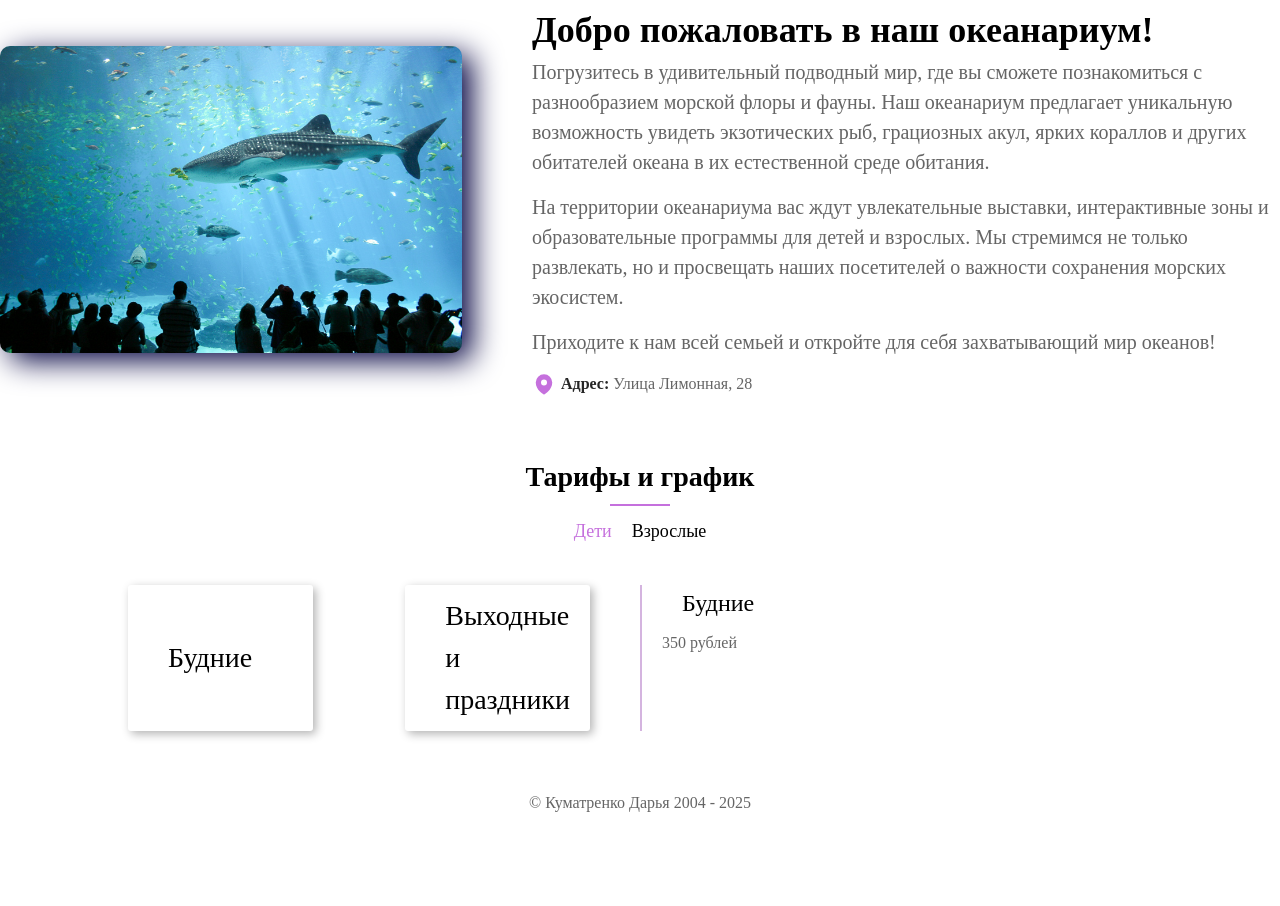
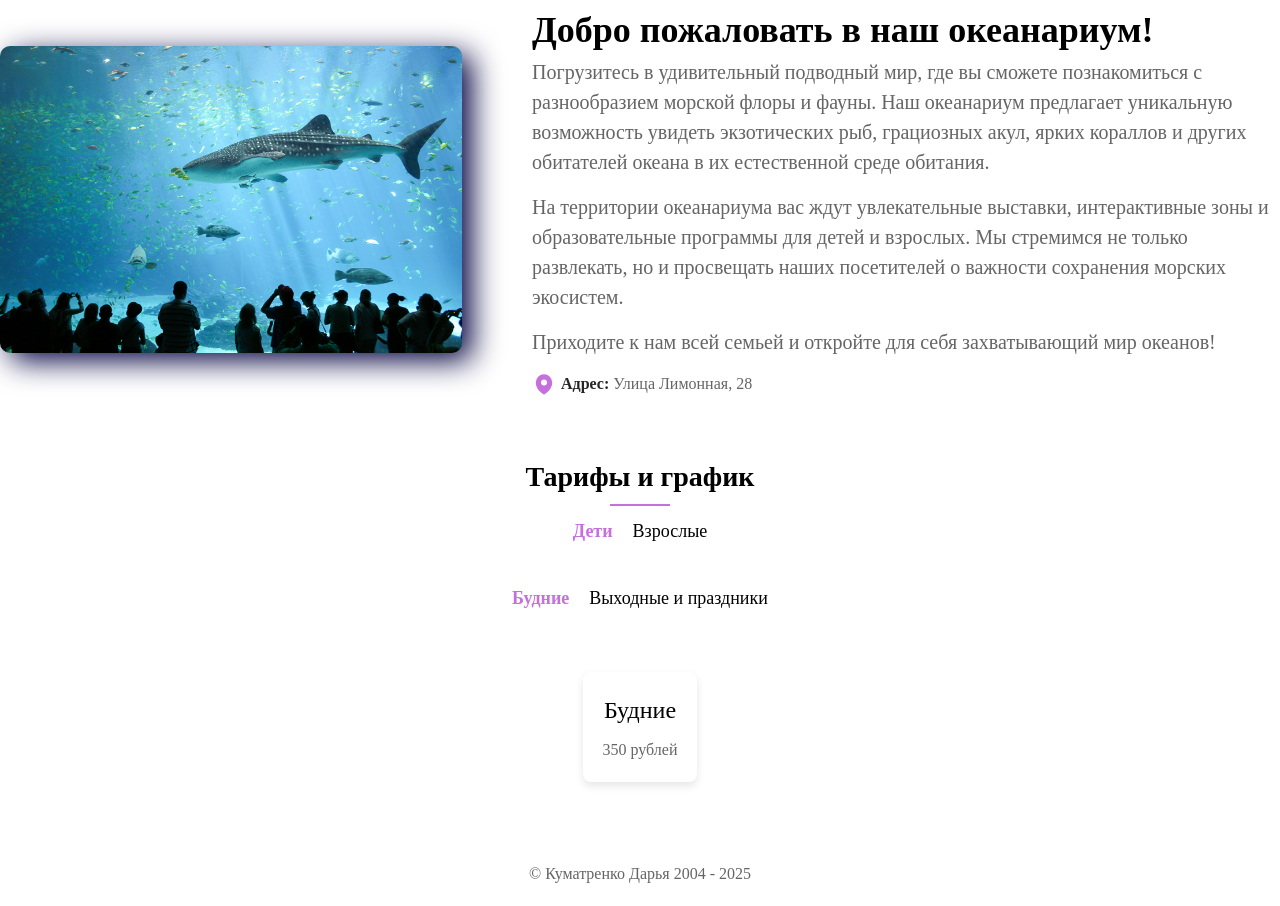
Before and after one commit to dshk0907/dshk.github.io, a plain HTML site: page index.html in a window 1280 px wide. Shown: the part 967-1873 px from the top of the page. Before the commit the page ends 1802 px from the top, so only its background shows below. Drawn offline with Linux system fonts and the light colour scheme.

Commit message:
Ура канец

```diff
--- a/css/style.css
+++ b/css/style.css
@@ -6,6 +6,7 @@
     --color-pinky: #d4b4df;
     --color-black: #262626;
 }
+
 /* Header стили */
 .header {
     position: relative;
@@ -28,9 +29,7 @@
     display: flex;
     align-items: center;
     justify-content: space-evenly;
-
     height: 90px;
-
     color: var(--color-pinky);
     background: var(--background-blue-opacity);
     z-index: 3;
@@ -80,7 +79,7 @@
     display: inline-block;
     width: 1000px;
     font-size: 35px;
-    line-height: 1,5em;
+    line-height: 1.5em;
     white-space: nowrap;
     border-right: 4px solid transparent;
     overflow: hidden;
@@ -88,7 +87,7 @@
 }
 @keyframes cursor {
     0% {
-      border-color: transparent;
+        border-color: transparent;
     }
     50% {
         border-color: #d4b4df;
@@ -153,74 +152,56 @@
 .pricetime {
     padding: 60px 0 40px;
 }
-.pricetime-filters {
+.pricetime-filters, .pricetime-day-filters {
+    list-style: none;
+    padding: 0;
+    margin: 0;
+    display: flex;
+    justify-content: center; /* Центрируем по горизонтали */
     gap: 20px;
-    font-size: 18px;
     margin-bottom: 40px;
 }
-.pricetime-filter {
+.pricetime-filter, .pricetime-day-filter {
     cursor: pointer;
     transition: color .25s ease;
+    font-size: 18px;
 }
-.pricetime-filter:hover {
+.pricetime-filter:hover, .pricetime-day-filter:hover {
     color: var(--color-pink);
+}
+.pricetime-filter.active, .pricetime-day-filter.active {
+    color: var(--color-pink);
+    font-weight: bold;
 }
 .pricetime-wrapper {
     display: flex;
-    width: 80%;
+    flex-direction: column;
+    align-items: center;
+    justify-content: center;
+    width: 100%;
     margin: 0 auto;
 }
-.pricetime-wrapper .left {
-    flex: 1 1 50%;
-    display: flex;
-    flex-wrap: wrap;
-    flex-direction: column;
-    justify-content: flex-start;
-    gap: 20px;
-    max-width: 70%;
-    padding-right: 50px;
-}
-.pricetime-list__row {
-    display: flex;
-    justify-content: space-between;
-    width: 100%;
-}
-.pricetime-list__element {
-    display: flex;
-    align-items: center;
-    flex: 1 1 50%;
-    max-width: 40%;
-    box-shadow: 3px 3px 10px rgb(0 0 0 / 0.3);
-    border-radius: 3px;
-    min-height: 110px;
-    padding: 10px;
-    padding-left: 40px;
-    font-size: 28px;
-    transition: all .1 ease;
-    cursor: pointer;
-}
-.pricetime-list__element:hover {
-    outline: 2px solid var(--color-pink);
-    transform: scale(105%);
-}
-.pricetime-wrapper .right {
-    flex: 1 1 50%;
-    padding: 0 0 20px 20px;
-    border-left: 2px solid var(--color-pinky);
+.pricetime-card {
+    max-width: 600px;
+    margin: 20px 0;
+    padding: 20px;
+    box-shadow: 0 4px 8px rgba(0, 0, 0, 0.1);
+    border-radius: 8px;
+    background: white;
+    text-align: center;
 }
 .pricetime-card__title {
     display: flex;
     align-items: center;
+    justify-content: center;
     margin-bottom: 10px;
 }
 .pricetime-card__name {
-    flex: 1 1 70%;
-    padding-left: 20px;
     font-size: 24px;
 }
 .pricetime-card__description {
     color: var(--color-text);
-    text-align: justify;
+    text-align: center;
 }
 /*Подвал сайта*/
 .footer-about {
--- a/index.html
+++ b/index.html
@@ -68,25 +68,41 @@
 <section class="pricetime" id="pricetime">
     <h2 class="second-title">Тарифы и график</h2>
     <ul class="pricetime-filters block-center">
-        <li role="button" class="pricetime-filter active">Дети</li>
-        <li role="button" class="pricetime-filter">Взрослые</li>
+        <li role="button" class="pricetime-filter active" data-target="children">Дети</li>
+        <li role="button" class="pricetime-filter" data-target="adults">Взрослые</li>
     </ul>
-
+    <ul class="pricetime-day-filters block-center">
+        <li role="button" class="pricetime-day-filter active" data-type="weekday">Будние</li>
+        <li role="button" class="pricetime-day-filter" data-type="weekend">Выходные и праздники</li>
+    </ul>
     <div class="pricetime-wrapper">
-            <div class="pricetime-list left">
-                <div class="pricetime-list__row">
-                <div class="pricetime-list__element">Будние</div>
-                <div class="pricetime-list__element">Выходные и праздники</div>
+        <!-- Данные для детей -->
+        <div class="pricetime-card right" data-type="children" data-day="weekday">
+            <div class="pricetime-card__title">
+                <span class="pricetime-card__name">Будние</span>
             </div>
+            <p class="pricetime-card__description">350&nbsp;рублей</p>
+        </div>
+        <div class="pricetime-card right" data-type="children" data-day="weekend" style="display:none;">
+            <div class="pricetime-card__title">
+                <span class="pricetime-card__name">Выходные и праздники</span>
             </div>
-            <div class="pricetime-card right">
-                <div class="pricetime-card__title">
-                    <span class="pricetime-card__name">Будние</span>
-                </div>
-                <p class="pricetime-card__description">350&nbsp;рублей</p>
+            <p class="pricetime-card__description">400&nbsp;рублей</p>
+        </div>
+        <!-- Данные для взрослых -->
+        <div class="pricetime-card right" data-type="adults" data-day="weekday" style="display:none;">
+            <div class="pricetime-card__title">
+                <span class="pricetime-card__name">Будние</span>
             </div>
+            <p class="pricetime-card__description">500&nbsp;рублей</p>
+        </div>
+        <div class="pricetime-card right" data-type="adults" data-day="weekend" style="display:none;">
+            <div class="pricetime-card__title">
+                <span class="pricetime-card__name">Выходные и праздники</span>
+            </div>
+            <p class="pricetime-card__description">600&nbsp;рублей</p>
+        </div>
     </div>
-
 </section>
 
 <footer>
@@ -95,9 +111,6 @@
     </p>
 </footer>
 
-<script>
-
-
-</script>
+<script src="js/script.js"></script>
 </body>
 </html>
--- /dev/null
+++ b/js/script.js
@@ -0,0 +1,53 @@
+// scripts.js
+
+document.addEventListener('DOMContentLoaded', function() {
+    const filters = document.querySelectorAll('.pricetime-filter');
+    const dayFilters = document.querySelectorAll('.pricetime-day-filter');
+    const pricetimeCards = document.querySelectorAll('.pricetime-card');
+
+    // Функция для обновления отображения на основе выбранных фильтров
+    function updateDisplay() {
+        const selectedType = document.querySelector('.pricetime-filter.active').getAttribute('data-target');
+        const selectedDay = document.querySelector('.pricetime-day-filter.active').getAttribute('data-type');
+
+        // Скрываем все карточки и показываем только те, которые соответствуют выбранному типу и дню
+        pricetimeCards.forEach(card => {
+            if (card.getAttribute('data-type') === selectedType && card.getAttribute('data-day') === selectedDay) {
+                card.style.display = 'block';
+            } else {
+                card.style.display = 'none';
+            }
+        });
+    }
+
+    // Обработчики событий для фильтров по типу (дети/взрослые)
+    filters.forEach(filter => {
+        filter.addEventListener('click', function() {
+            // Убираем активный класс с всех фильтров
+            filters.forEach(f => f.classList.remove('active'));
+
+            // Добавляем активный класс на текущий фильтр
+            this.classList.add('active');
+
+            // Обновляем отображение
+            updateDisplay();
+        });
+    });
+
+    // Обработчики событий для фильтров по дням (будни/выходные)
+    dayFilters.forEach(dayFilter => {
+        dayFilter.addEventListener('click', function() {
+            // Убираем активный класс с всех фильтров
+            dayFilters.forEach(df => df.classList.remove('active'));
+
+            // Добавляем активный класс на текущий фильтр
+            this.classList.add('active');
+
+            // Обновляем отображение
+            updateDisplay();
+        });
+    });
+
+    // Начальная инициализация отображения
+    updateDisplay();
+});
```
